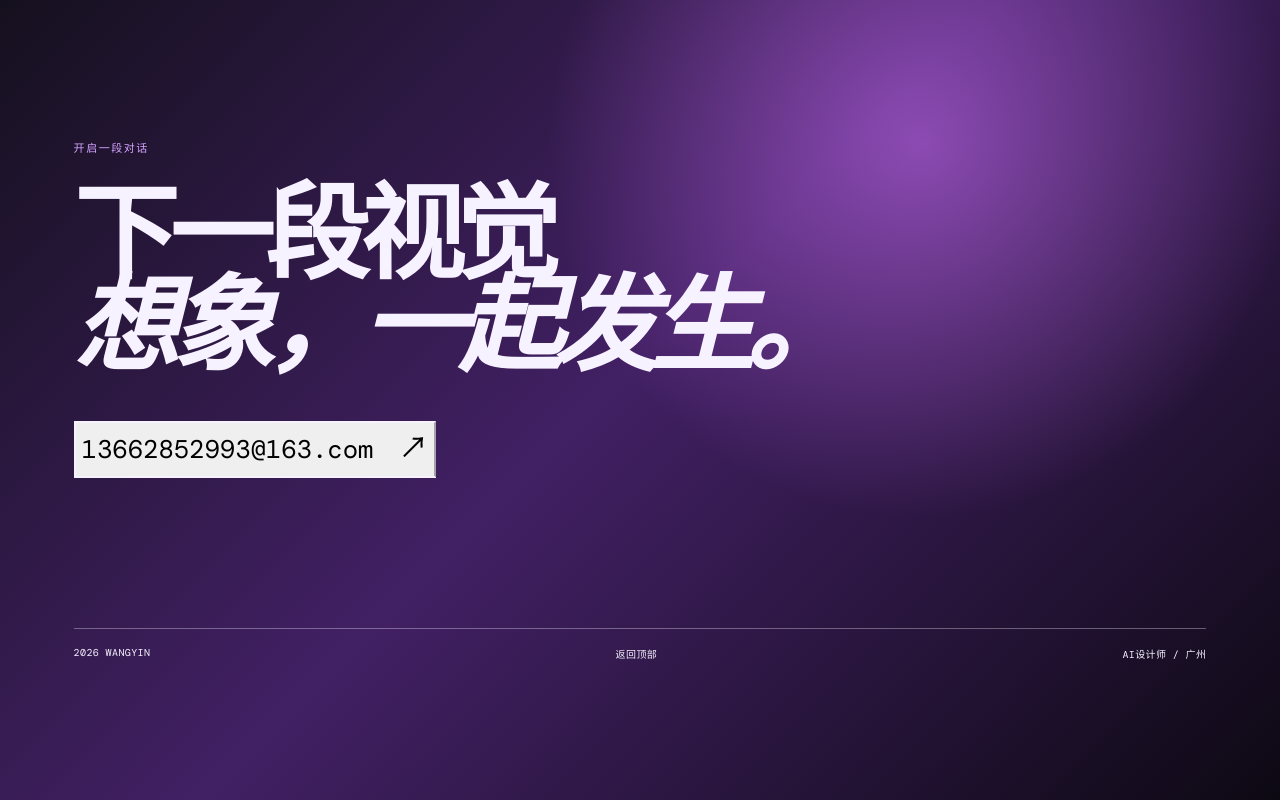
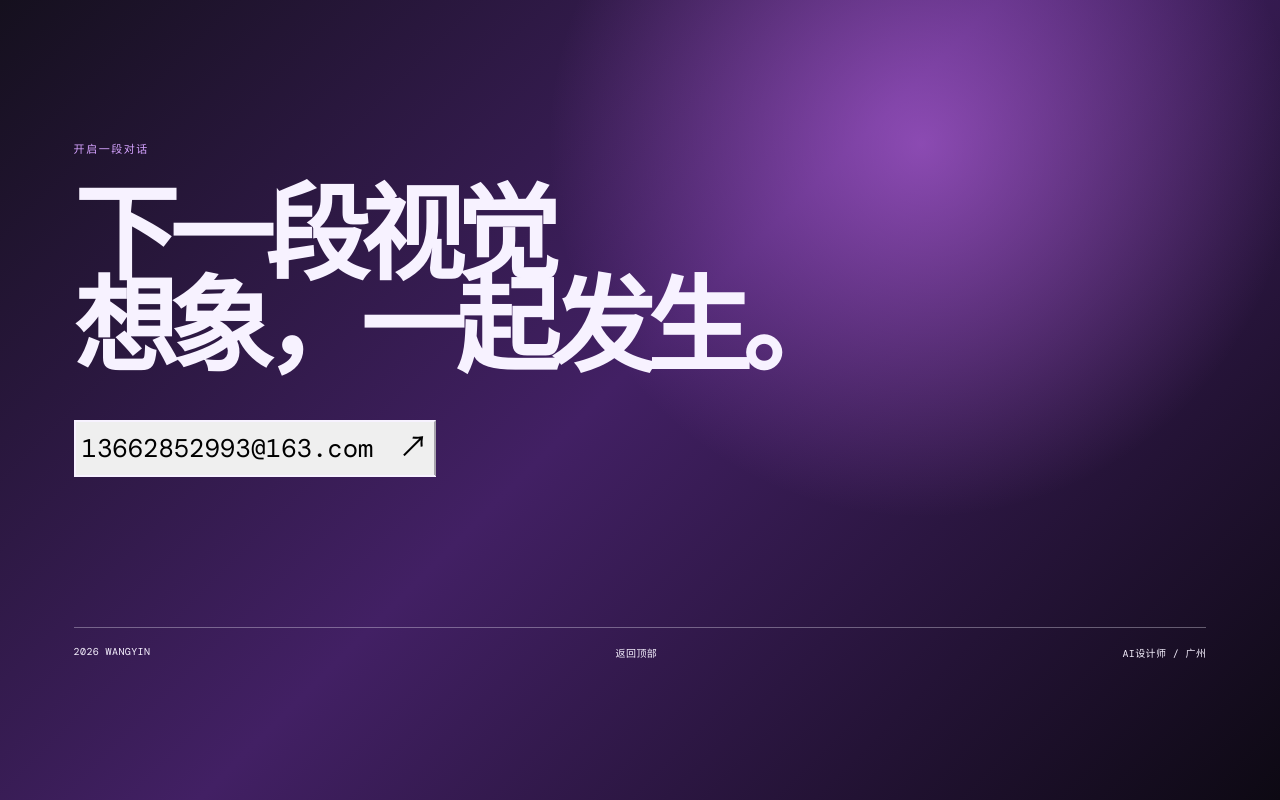
Before and after one commit to Unwikl6617/wangyin-portfolio, a React (Vite) app: page / in a window 1280 px wide. Shown: the part 4862-5662 px from the top of the page. Built offline with nearby package versions, Linux system fonts and the light colour scheme; a web font is replaced by a local one.

Commit message:
v0.1.9 unify footer headline font

```diff
--- a/src/style.css
+++ b/src/style.css
@@ -492,3 +492,10 @@ body { background: #08080b; }
 .contact-pill:focus-visible .arrow {
   color: #e7c9ff;
 }
+
+/* Keep the footer headline in one consistent typeface. */
+.footer-cta h2 em {
+  font: inherit;
+  font-style: normal;
+  letter-spacing: inherit;
+}
```
Also changed, not shown: 1 other file (tests, documents, lock files or other folders).
